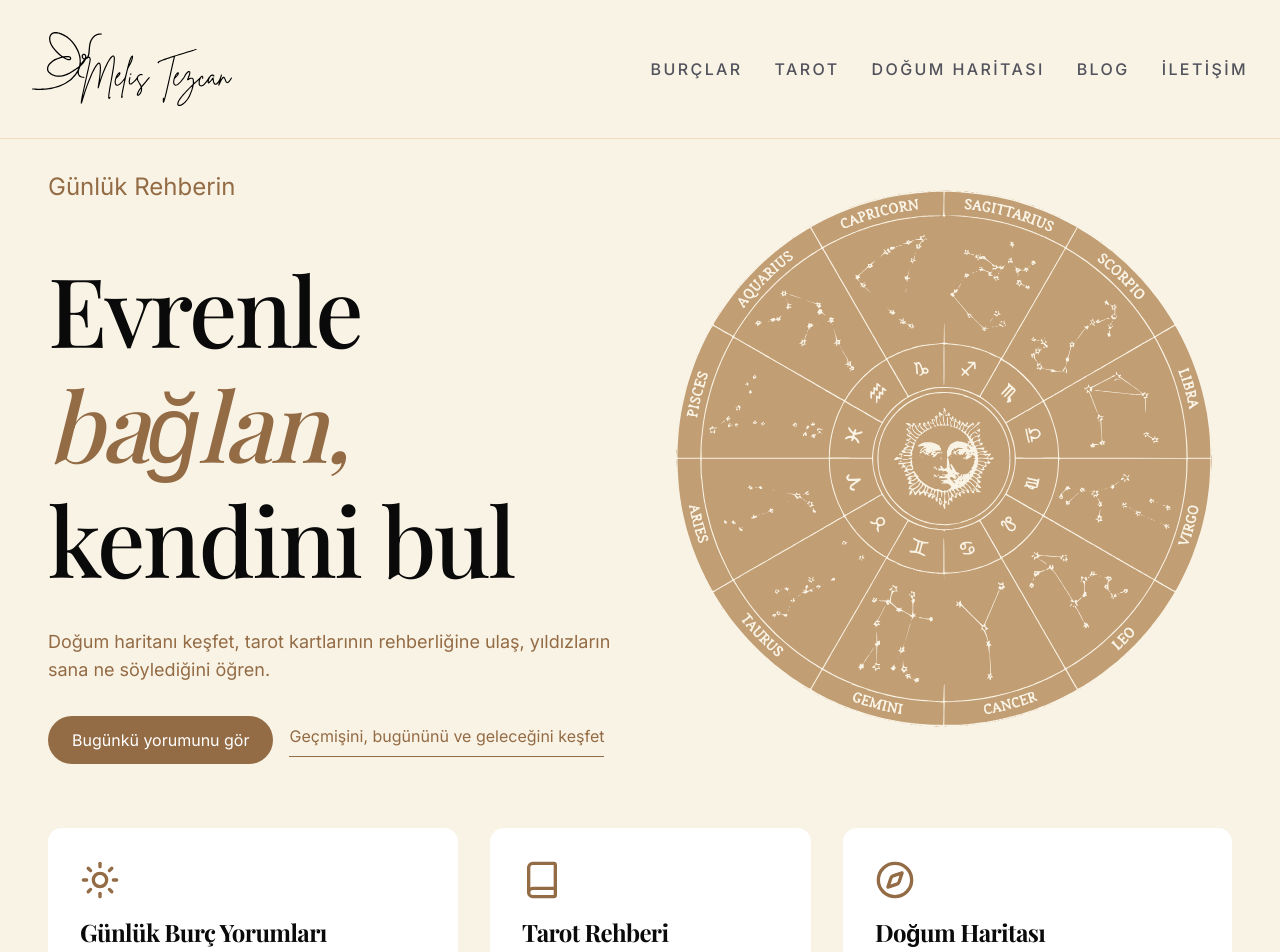
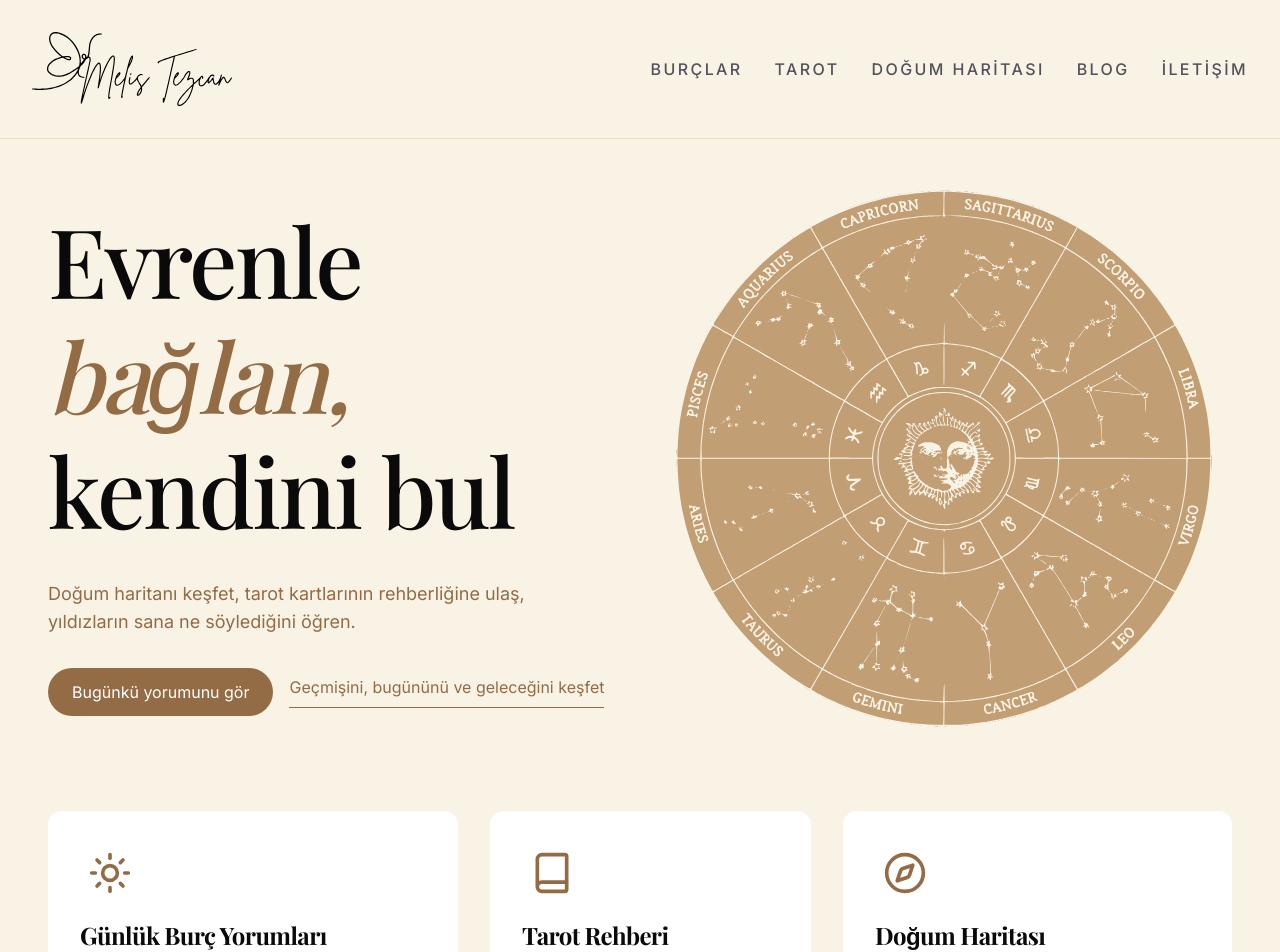
Before and after one commit to berkeozbek540/astrology, a Next.js app: page / in a window 1280 px wide. Shown: the top 952 px of the page. Built offline with nearby package versions, Linux system fonts and the light colour scheme; a web font is replaced by a local one.

Commit message:
add animations

```diff
--- a/app/(site)/blog/page.tsx
+++ b/app/(site)/blog/page.tsx
@@ -1,7 +1,11 @@
-import React from "react";
+import PageTransition from "@/components/layout/PageTransition";
 
 const page = () => {
-  return <div>page</div>;
+  return (
+    <PageTransition>
+      <div>page</div>
+    </PageTransition>
+  );
 };
 
 export default page;
--- a/app/(site)/burclar/[slug]/page.tsx
+++ b/app/(site)/burclar/[slug]/page.tsx
@@ -6,6 +6,7 @@ import { notFound } from "next/navigation";
 import { getHoroscope } from "@/lib/horoscope";
 import Link from "next/link";
 import { ChevronLeft } from "lucide-react";
+import PageTransition from "@/components/layout/PageTransition";
 
 type Props = {
   params: Promise<{ slug: string }>;
@@ -35,6 +36,7 @@ const page = async ({ params }: Props) => {
   });
 
   return (
+    <PageTransition>
       <div className="container mx-auto p-8">
         <Link
           href="/burclar"
@@ -96,12 +98,15 @@ const page = async ({ params }: Props) => {
               <p className="text-gray-700">{sign.planet}</p>
             </div>
             <div className="flex flex-col items-center gap-1">
-            <h3 className="text-sm text-toprak font-bold uppercase tracking-wider">Uğurlu Sayı</h3>
+              <h3 className="text-sm text-toprak font-bold uppercase tracking-wider">
+                Uğurlu Sayı
+              </h3>
               <p className="text-gray-700">{sign.luckyNumber}</p>
             </div>
           </div>
         </Card>
       </div>
+    </PageTransition>
   );
 };
 
--- a/app/(site)/burclar/page.tsx
+++ b/app/(site)/burclar/page.tsx
@@ -1,9 +1,11 @@
 import { zodiacSigns } from "@/lib/zodiac-data";
 import Image from "next/image";
 import Link from "next/link";
+import PageTransition from "@/components/layout/PageTransition";
 
 const page = () => {
   return (
+    <PageTransition>
       <div className="container mx-auto p-8 mb-8">
         <div className="flex flex-col justify-center items-center">
           <h1 className="text-6xl pb-4">Burcunu Seç</h1>
@@ -30,6 +32,7 @@ const page = () => {
           ))}
         </div>
       </div>
+    </PageTransition>
   );
 };
 
--- a/app/(site)/iletisim/page.tsx
+++ b/app/(site)/iletisim/page.tsx
@@ -11,6 +11,7 @@ import { toast } from "sonner";
 import { Textarea } from "@/components/ui/textarea";
 import { Button } from "@/components/ui/button";
 import { Label } from "@/components/ui/label";
+import PageTransition from "@/components/layout/PageTransition";
 
 const contactSchema = z.object({
   name: z.string().min(2, "İsim en az 2 karakter olmalı"),
@@ -52,6 +53,7 @@ const page = () => {
     }
   };
   return (
+    <PageTransition>
       <div className="container mx-auto p-8 mb-8">
         <div className="flex flex-col justify-center items-center">
           <span className="text-altin font-bold text-sm">İLETİŞİM</span>
@@ -116,7 +118,9 @@ const page = () => {
                     {...register("name")}
                     className="border-altin/80 py-6 px-4 focus-visible:ring-altin"
                   />
-                {errors.name && <p className="text-red-400 text-xs mt-1">{errors.name.message}</p>}
+                  {errors.name && (
+                    <p className="text-red-400 text-xs mt-1">{errors.name.message}</p>
+                  )}
                 </div>
 
                 <div>
@@ -158,6 +162,7 @@ const page = () => {
           </div>
         </Card>
       </div>
+    </PageTransition>
   );
 };
 
--- a/app/(site)/page.tsx
+++ b/app/(site)/page.tsx
@@ -1,12 +1,15 @@
 import Hero from "@/components/home/Hero";
 import Services from "@/components/home/Services";
+import PageTransition from "@/components/layout/PageTransition";
 
 const HomePage = () => {
   return (
-    <div className="container mx-auto p-8 mb-8">
-      <Hero />
-      <Services />
-    </div>
+    <PageTransition>
+      <div className="container mx-auto p-8 mb-8">
+        <Hero />
+        <Services />
+      </div>
+    </PageTransition>
   );
 };
 
--- a/app/(site)/tarot/page.tsx
+++ b/app/(site)/tarot/page.tsx
@@ -3,7 +3,7 @@ import { AnimatePresence } from "framer-motion";
 import CardSelectionView from "@/components/tarot/CardSelectionView";
 import RevealCardsView from "@/components/tarot/RevealCardsView";
 import { useTarot } from "@/hooks/useTarot";
-import { useEffect } from "react";
+import PageTransition from "@/components/layout/PageTransition";
 
 const TarotPage = () => {
   const {
@@ -24,6 +24,7 @@ const TarotPage = () => {
   }
 
   return (
+    <PageTransition>
       <div className="container mx-auto p-8 mb-8">
         <AnimatePresence mode="wait">
           {isRevealed ? (
@@ -38,6 +39,7 @@ const TarotPage = () => {
           )}
         </AnimatePresence>
       </div>
+    </PageTransition>
   );
 };
 
--- a/components/home/Hero.tsx
+++ b/components/home/Hero.tsx
@@ -1,27 +1,40 @@
+"use client";
 import Image from "next/image";
 import Link from "next/link";
+import { motion } from "framer-motion";
 
 const Hero = () => {
   return (
     <div className="md:grid md:grid-cols-2 gap-8">
-      <div className="flex flex-col mb-12 md:mb-0">
-        <span className="text-2xl text-kahve mb-12">Günlük Rehberin</span>
-        <h1 className="text-8xl leading-[1.2] mb-8">
+      <div className="flex flex-col justify-center mb-12 md:mb-0">
+        <motion.h1
+          className="text-8xl leading-[1.2] mb-8"
+          initial={{ opacity: 0, x: -100 }}
+          animate={{ opacity: 1, x: 0 }}
+          transition={{ duration: 1 }}>
           Evrenle <br />
           <span className="italic text-kahve">bağlan,</span> <br /> kendini bul
-        </h1>
-        <p className="text-kahve text-lg">
-          Doğum haritanı keşfet, tarot kartlarının rehberliğine ulaş, yıldızların sana ne
+        </motion.h1>
+        <motion.p
+          className="text-kahve text-lg"
+          initial={{ opacity: 0, x: -100 }}
+          animate={{ opacity: 1, x: 0 }}
+          transition={{ duration: 1, delay: 0.5 }}>
+          Doğum haritanı keşfet, tarot kartlarının rehberliğine ulaş, <br></br> yıldızların sana ne
           söylediğini öğren.
-        </p>
-        <div className="flex md:flex-row flex-col items-center gap-4 mt-8">
+        </motion.p>
+        <motion.div
+          className="flex md:flex-row flex-col items-center gap-4 mt-8"
+          initial={{ opacity: 0, x: -100 }}
+          animate={{ opacity: 1, x: 0 }}
+          transition={{ duration: 1, delay: 1 }}>
           <Link href="/burclar" className="bg-kahve text-white px-6 py-3 rounded-full w-max">
             Bugünkü yorumunu gör
           </Link>
           <Link href="/tarot" className="border-b border-kahve text-kahve pb-2">
             Geçmişini, bugününü ve geleceğini keşfet
           </Link>
-        </div>
+        </motion.div>
       </div>
       <div className="hidden md:block">
         <Image
--- a/components/home/Services.tsx
+++ b/components/home/Services.tsx
@@ -4,18 +4,24 @@ import { JSX } from "react/jsx-dev-runtime";
 import Link from "next/link";
 
 const iconMap: Record<IconName, JSX.Element> = {
-  sun: <Sun className="w-10 h-10 text-kahve shrink-0" />,
-  book: <Book className="w-10 h-10 text-kahve shrink-0" />,
-  compass: <Compass className="w-10 h-10 text-kahve shrink-0" />,
+  sun: (
+    <Sun className="w-15 h-15 p-2 rounded-lg text-kahve shrink-0 group-hover:bg-kahve group-hover:text-white transition-colors duration-300" />
+  ),
+  book: (
+    <Book className="w-15 h-15 p-2 rounded-lg text-kahve shrink-0 group-hover:bg-kahve group-hover:text-white transition-colors duration-300" />
+  ),
+  compass: (
+    <Compass className="w-15 h-15 p-2 rounded-lg text-kahve shrink-0 group-hover:bg-kahve group-hover:text-white transition-colors duration-300" />
+  ),
 };
 
 const Services = () => {
   return (
-    <div className="flex justify-between mt-16 gap-8 ">
+    <div className="flex flex-col md:flex-row md:justify-between mt-16 gap-8 ">
       {services.map(({ id, title, description, iconName }) => (
         <div
           key={id}
-          className="bg-white rounded-xl p-8 hover:scale-105 transition-transform duration-300 hover:shadow-lg">
+          className="group bg-white rounded-xl p-8 hover:scale-105 transition-transform duration-300 hover:shadow-lg">
           <Link href={`/${id}`}>
             {iconMap[iconName]}
             <h2 className="text-2xl font-bold mt-4 mb-2">{title}</h2>
--- /dev/null
+++ b/components/layout/PageTransition.tsx
@@ -0,0 +1,16 @@
+"use client";
+import { motion } from "framer-motion";
+
+const PageTransition = ({ children }: { children: React.ReactNode }) => {
+  return (
+    <motion.div
+      initial={{ opacity: 0 }}
+      animate={{ opacity: 1 }}
+      exit={{ opacity: 0 }}
+      transition={{ duration: 0.3 }}>
+      {children}
+    </motion.div>
+  );
+};
+
+export default PageTransition;
```
Lines whose indentation alone changed are shown as unchanged.
